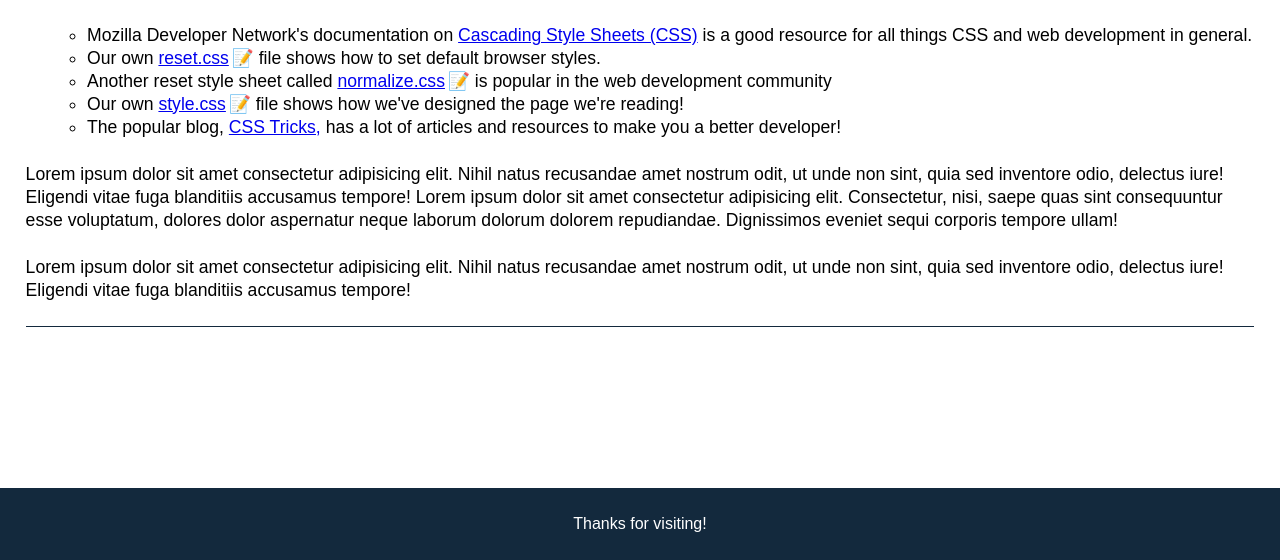
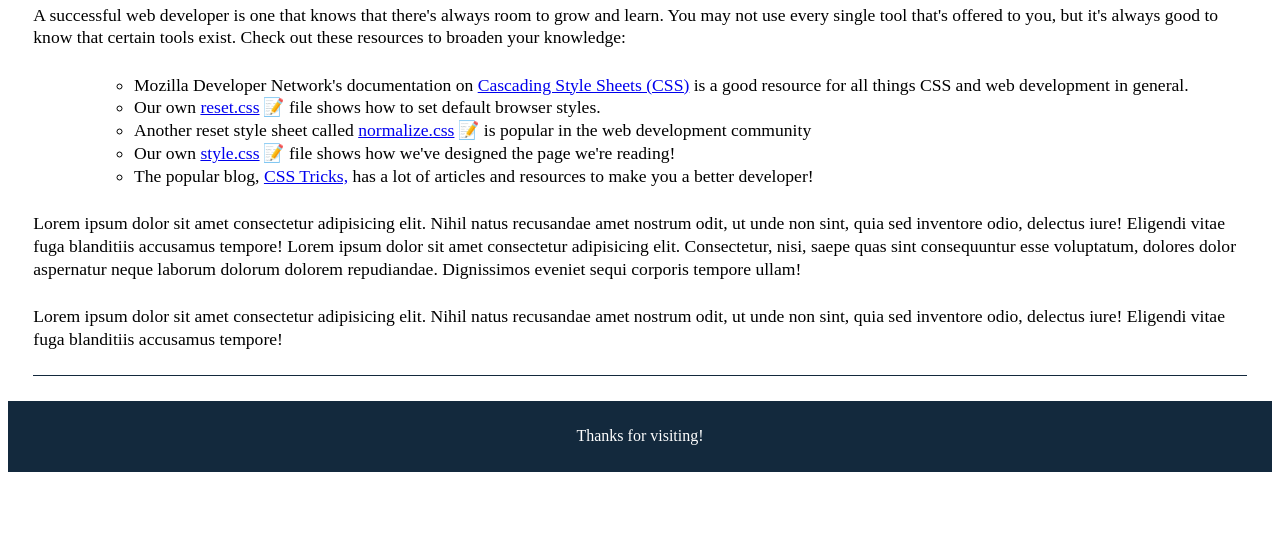
Before and after one commit to bl-engineer/portfolio-2025, a plain HTML site: page index.html in a window 1280 px wide. Shown: the part 240-800 px from the top of the page. Drawn offline with Linux system fonts and the light colour scheme.

Commit message:
commented the css reset file to see the effect

```diff
--- a/index.html
+++ b/index.html
@@ -4,7 +4,7 @@
     <meta charset="UTF-8" />
     <meta name="viewport" content="width=device-width, initial-scale=1.0" />
     <title>Portfolio with CSS</title>
-    <link rel="stylesheet" href="./assets/css/reset.css" />
+    <!-- <link rel="stylesheet" href="./assets/css/reset.css" /> -->
     <link rel="stylesheet" href="./assets/css/style.css" />
   </head>
 
```
